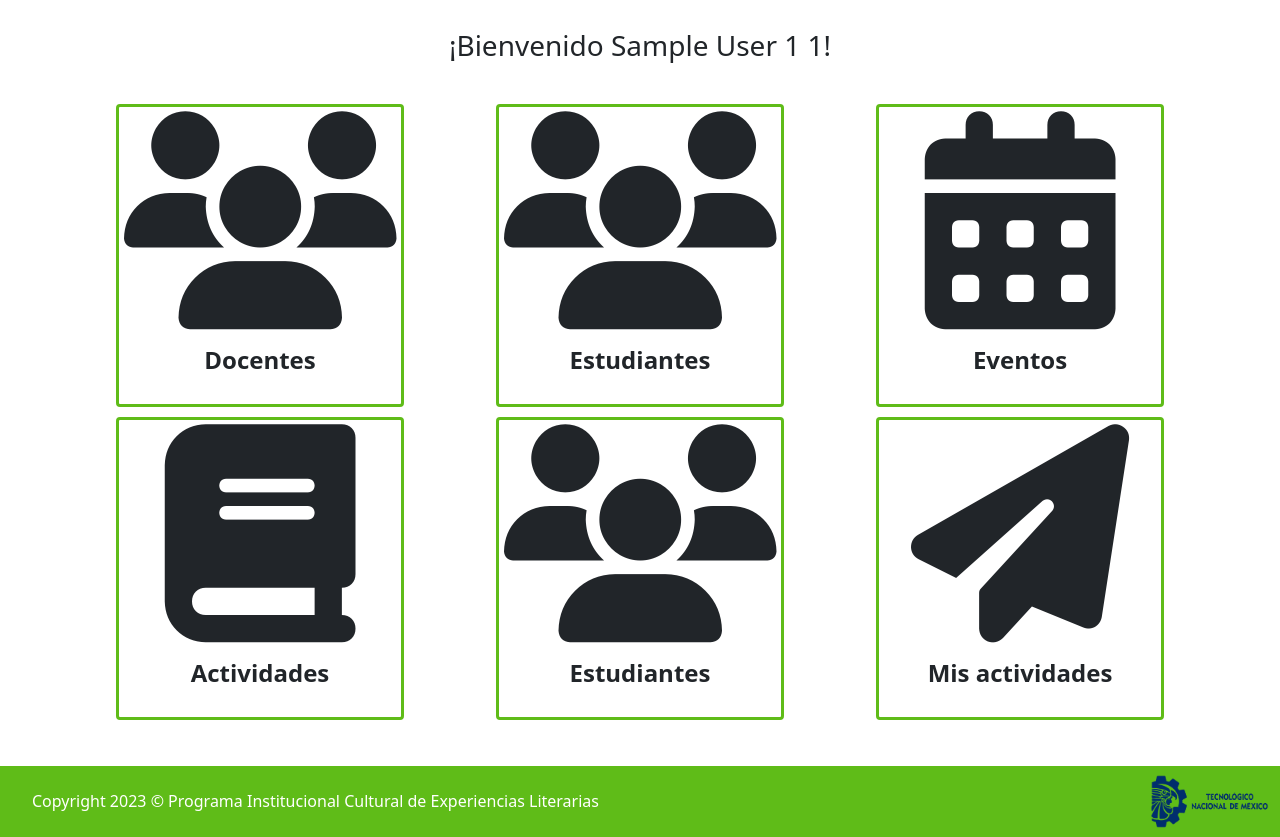
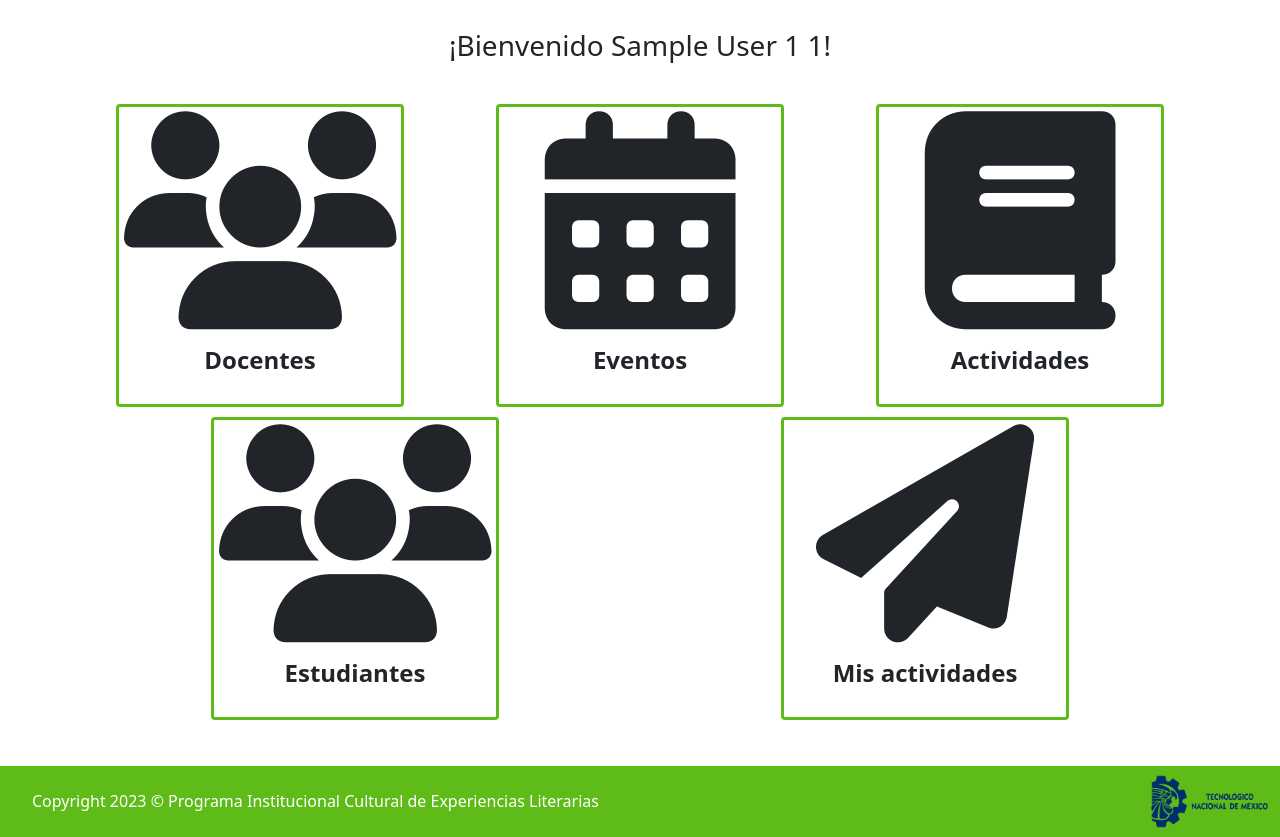
Before and after one commit to Brayan13141/PICEL, a PHP site: page /main/index.php in a window 1280 px wide. Shown: the part 77-914 px from the top of the page. Run offline with PHP 8.4, Linux system fonts and the light colour scheme; the visitor is signed in with stand-in values (Sample User, id 1); some libraries are stand-ins or nearby versions.

Commit message:
SE MODIFICO EL ACCESO PARA LOS DOCENTES Y LOS ADMIN

```diff
--- a/main/index.php
+++ b/main/index.php
@@ -46,14 +46,7 @@ if ($_SESSION['id_User']) {
                     </div>
                 </div>
             </div>
-            <div class="col">
-                <div class="card card-main mx-auto" onclick="location.href='re-main.php';" style="width: 18rem;">
-                    <i class="fa fa-users" aria-hidden="true" style="font-size: 218px;text-align: center;"></i>
-                    <div class="card-body">
-                        <h4 class="text-center"><strong>Estudiantes</strong></h4>
-                    </div>
-                </div>
-            </div>
+
             <div class="col">
                 <div class="card card-main mx-auto" onclick="location.href='evento-main.php';" style="width: 18rem;">
                     <i class="fa fa-calendar" aria-hidden="true" style="font-size: 218px;text-align: center;"></i>
```
